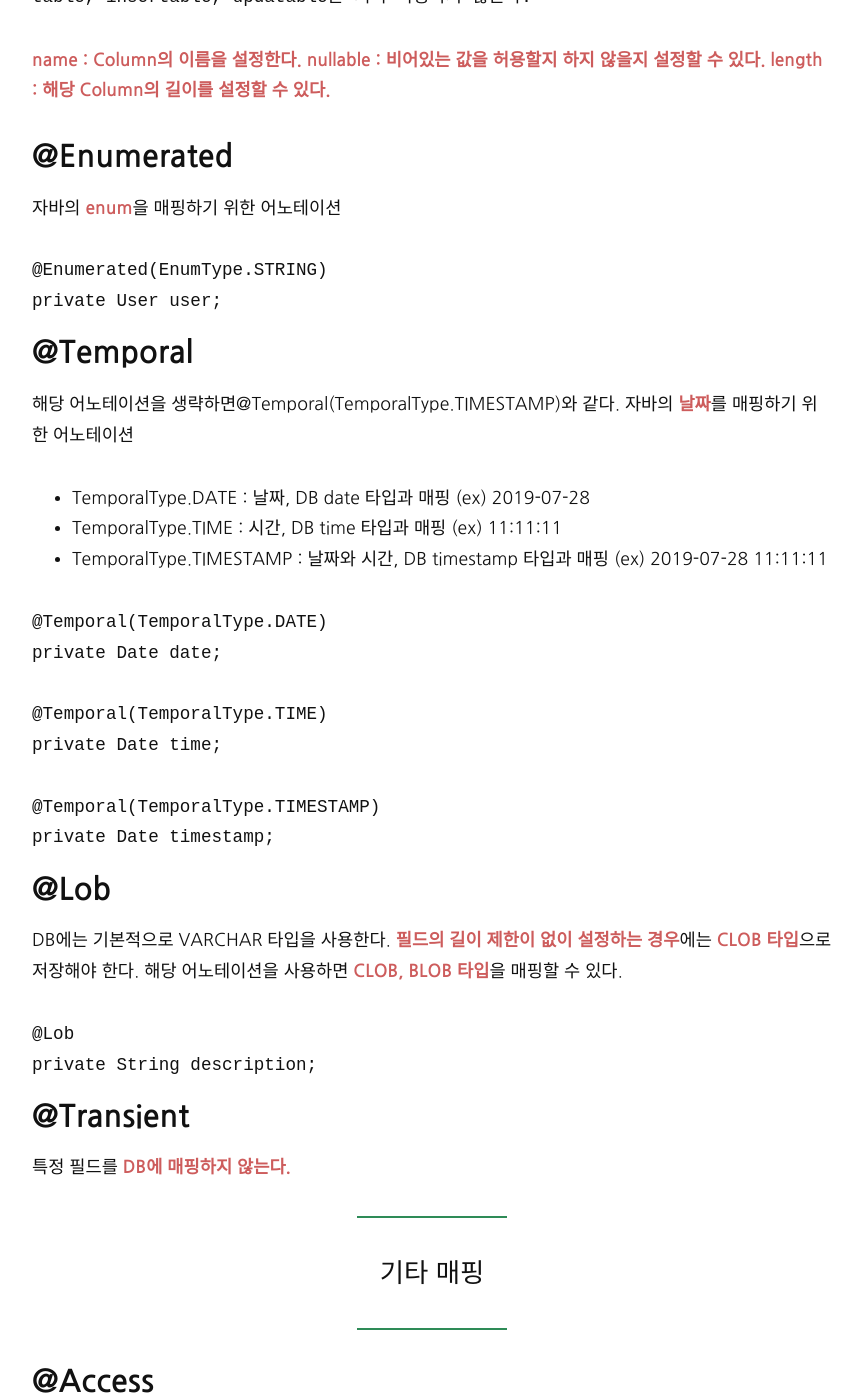
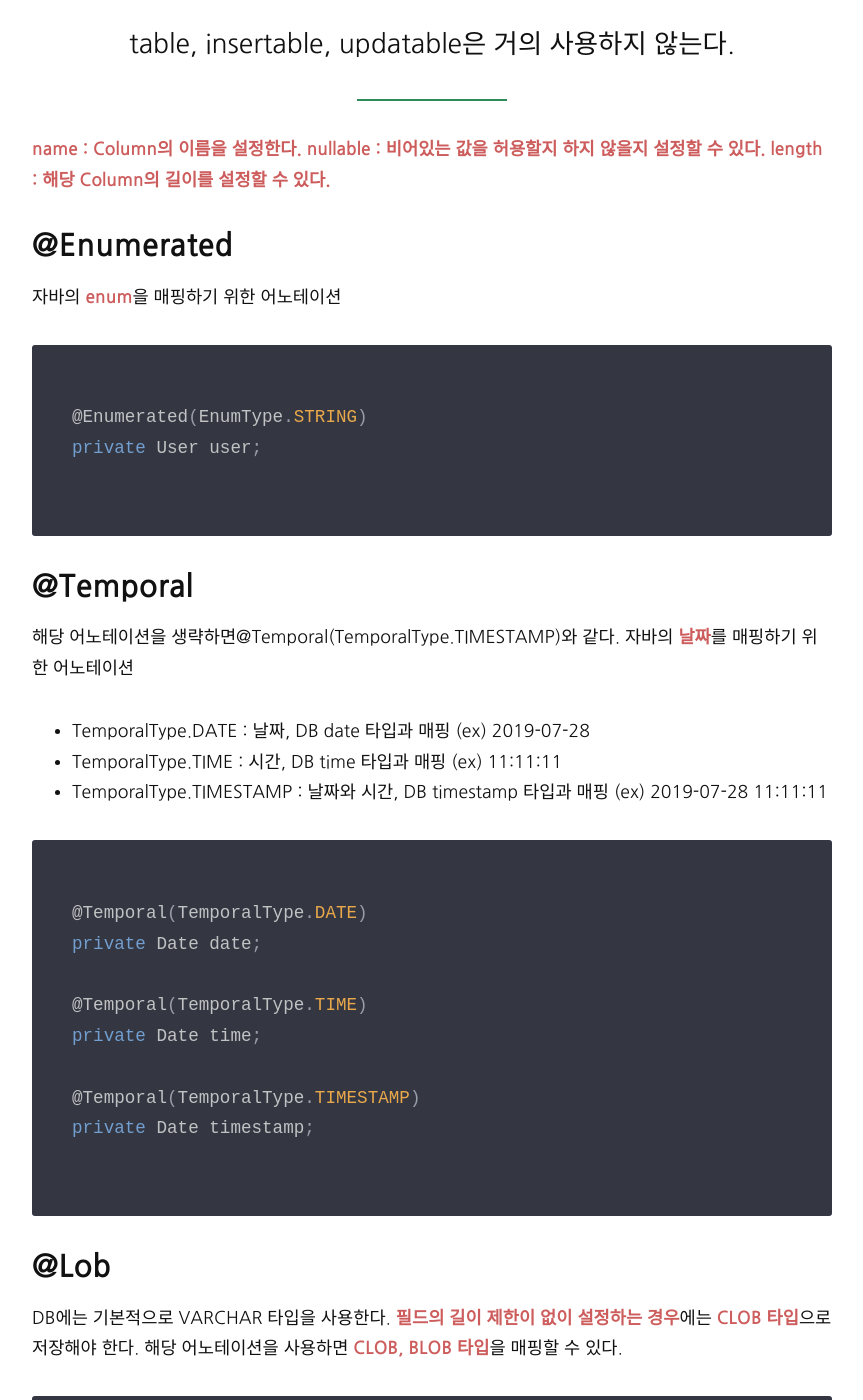
Before and after one commit to hyojaekim/hyojaekim.github.io, a Jekyll site: the page built from _posts/2019-08-14-jpa-annotation.md, in a window 1280 px wide and 1400 px high, scrolled down 1289 px. Shown: the whole window, without its empty margins (208-1071 px from the left). Built offline with Jekyll 4.4.1, drawn with Linux system fonts in a browser that asks for light colours; nearby versions of some CDN libraries; some of the changed text lies outside the part shown.

Commit message:
fix: jpa annotation

````diff
--- a/_posts/2019-08-14-jpa-annotation.md
+++ b/_posts/2019-08-14-jpa-annotation.md
@@ -20,7 +20,7 @@
 | percision, scale(DDL) | BigDecimal 타입에서 사용한다.(BigInteger) persision은 소수점을 포함한 전체 자리 수, scale은 소수의 자릿수이다. 아주 큰 숫자나 정밀한 소수를 다룰때 사용 | percision = 19, scale = 2 |
 | unique(DDL) | 한 컬럼에 간단히 유니크 제약조건을 걸 수 있다. |  |
 
-`table, insertable, updatable은 거의 사용하지 않는다.`
+> table, insertable, updatable은 거의 사용하지 않는다.
 
 **name : Column의 이름을 설정한다.
 nullable : 비어있는 값을 허용할지 하지 않을지 설정할 수 있다.
@@ -30,7 +30,7 @@
 
 자바의 **enum**을 매핑하기 위한 어노테이션
 
-```Java
+```java
 @Enumerated(EnumType.STRING)
 private User user;
 ```
@@ -44,7 +44,7 @@
 * TemporalType.TIME : 시간, DB time 타입과 매핑 (ex) 11:11:11
 * TemporalType.TIMESTAMP : 날짜와 시간, DB timestamp 타입과 매핑 (ex) 2019-07-28 11:11:11
 
-```Java
+```java
 @Temporal(TemporalType.DATE)
 private Date date;
 
@@ -61,7 +61,7 @@
 **필드의 길이 제한이 없이 설정하는 경우**에는 **CLOB 타입**으로 저장해야 한다.
 해당 어노테이션을 사용하면 **CLOB, BLOB 타입**을 매핑할 수 있다.
 
-```Java
+```java
 @Lob
 private String description;
 ```
@@ -81,7 +81,7 @@
     - 필드에 직접 접근한다.
     - 필드 접근 제어자가 private이어도 접근이 가능하다.
 
-    ```Java
+    ```java
     @Entity
     @Access(AccessType.FIELD) //생략 가능
     public class Member {
@@ -109,7 +109,7 @@
 
 * **필드와 프로퍼티** 접근 방식을 함께 사용이 가능하다.
 
-```Java
+```java
 @Entity
 public class Member {
 @Id
````
